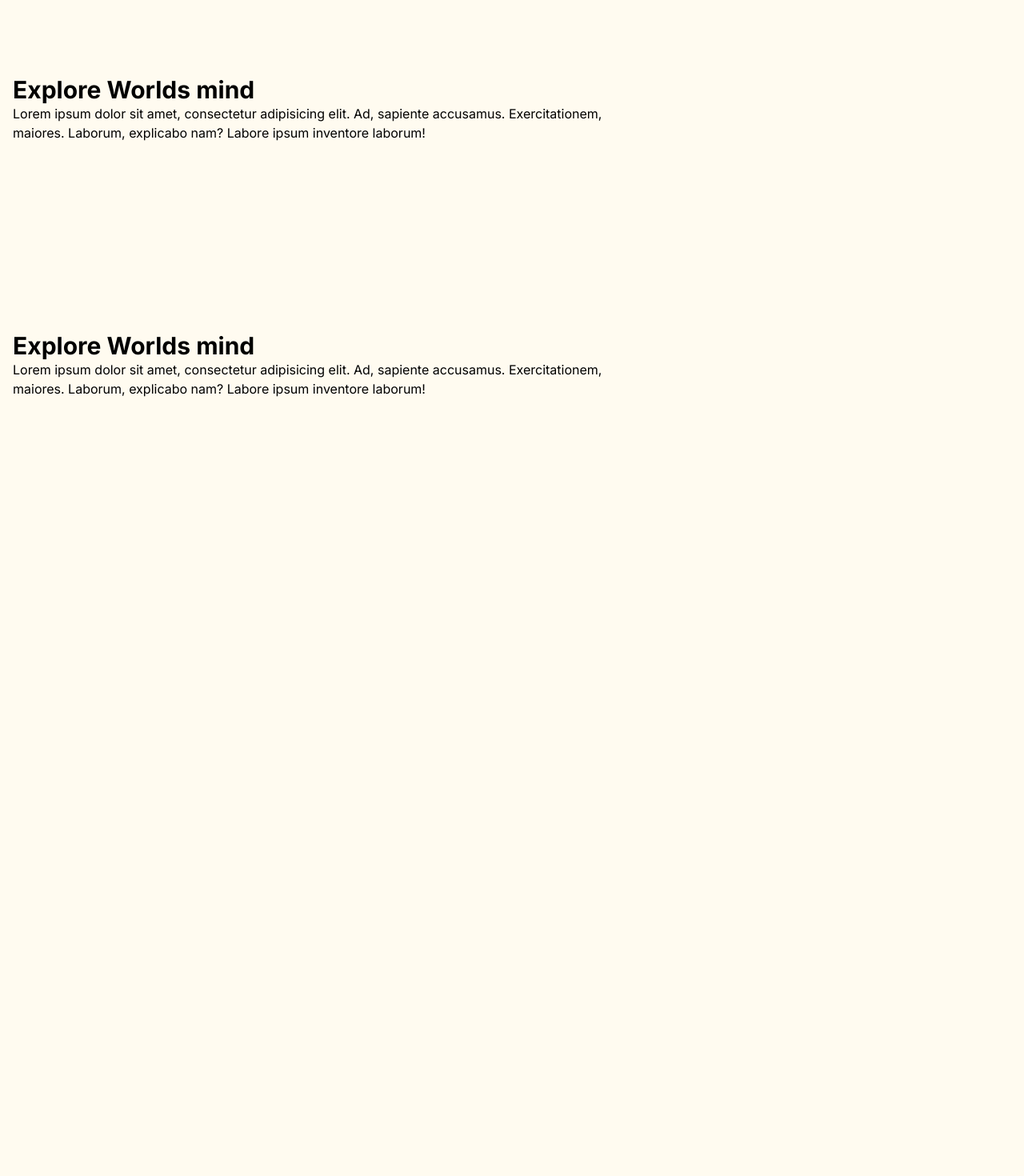
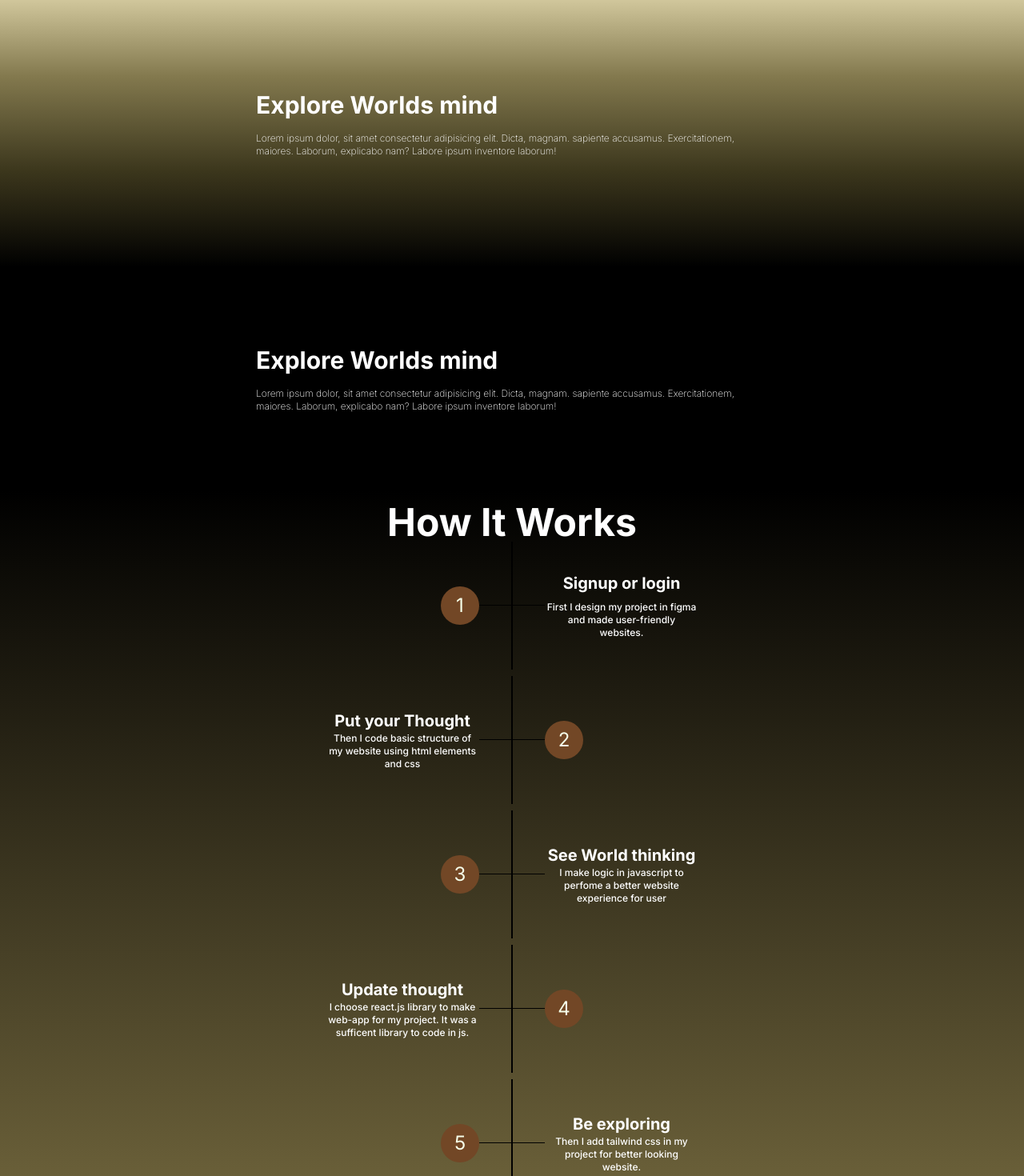
Before and after one commit to MAHARSHI025/fullnext, a Next.js app: page / in a window 1280 px wide. Shown: the part 300-1770 px from the top of the page at 80% size. Before the commit the page ends 916 px from the top, so only its background shows below. Built offline with nearby package versions, Linux system fonts and the light colour scheme.

Commit message:
ui changes

```diff
--- a/src/app/globals.css
+++ b/src/app/globals.css
@@ -136,14 +136,64 @@ body {
   border: none !important;
   color: black !important;
 }
+.info{
+  background-color: black;
+  color: white;
+  margin: 0%;
+  padding: 1.2rem;
+}
+.bgier{
+  /* background-image: linear-gradient(180deg, #e4daaf, #4a4739, black); */
+  background-image: linear-gradient(180deg, #e4daaf, #83794e, #3b361c, black);
+}
 .lootie{
   height: 20rem;
 }
+.lootie2{
+  height: 15rem;
+}
 .area{
-  max-width: 50rem;
+  max-width: 40rem;
+}
+.line {
+  border-left: 2px solid black;
+  height: 10rem;
+  width: 0;
+}
+hr {
+  width: 2.5rem;
+  border-color: black;
+  background-color: black;
+}
+.number {
+  font-size: 1.5rem;
+  background-color: #724726;
+  color: #F6FFEA;
+  height: 3rem;
+  width: 3rem;
+  border-radius: 100px;
+}
+.about{
+ color: white;
+ padding: 1rem;
+  background-image: linear-gradient(180deg, black, #70653c);
 }
 @media screen and (max-width:1200px ) {
   .info2{
     flex-wrap: wrap;
+    justify-content: center;
+    align-items: center;
+  }
+  .btn{
+    display: flex;
+    justify-content: center;
+    margin-bottom: 1rem;
+  }
+  .lootie{
+    margin-bottom: -2rem;
+    margin-top: -1rem;
+  }
+  .lootie2{
+    margin: 1rem;
   }
 }
--- a/src/app/page.js
+++ b/src/app/page.js
@@ -10,27 +10,88 @@ export default function Home() {
           <h1 className=" text-center text-5xl font-bold">Thought is Forever</h1>
           <div className="btn">
             <Link href={"/thoughts"}><button type="submit" className=' my-2 border-2 px-4 py-1 rounded-lg mainbtn'>Explore</button></Link>
-            <Link href={"/"}><button type="submit" className=' my-2 border-2 px-4 py-1 rounded-lg subbtn'>Read about</button></Link>
+            <Link href={"#about"}><button type="submit" className=' my-2 border-2 px-4 py-1 rounded-lg subbtn'>Read about</button></Link>
           </div>
         </div>
       </div>
 
-      <div className="info flex flex-wrap-reverse items-center mx-4">
-        <div className="area flex flex-col justify-center ">
-          <h1 className=" text-3xl font-bold">Explore Worlds mind</h1>
-          <h1 className=" ">Lorem ipsum dolor sit amet, consectetur adipisicing elit. Ad, sapiente accusamus. Exercitationem, maiores. Laborum, explicabo nam? Labore ipsum inventore laborum!</h1>
+      <div>
+        <div className="info bgier flex flex-wrap-reverse justify-center items-center mx-4">
+          <div className="area flex flex-col justify-center gap-4">
+            <h1 className=" text-3xl font-bold">Explore Worlds mind</h1>
+            <h1 className=" font-extralight text-xs" >Lorem ipsum dolor, sit amet consectetur adipisicing elit. Dicta, magnam. sapiente accusamus. Exercitationem, maiores. Laborum, explicabo nam? Labore ipsum inventore laborum!</h1>
+          </div>
+          <div className="lootie ">
+            <dotlottie-player src="https://lottie.host/8c0d9651-94d8-46ad-9f3e-d06ef100a470/ClMzMGK47k.json" background="transparent" speed="1" direction="1" playMode="normal" loop autoplay></dotlottie-player>
+          </div>
         </div>
-        <div className="lootie">
-          <dotlottie-player src="https://lottie.host/d3624a05-f580-4d44-bbe1-962960ed32c1/qRUzYbADPN.json" background="transparent" speed="1" direction="1" playMode="normal" loop autoplay></dotlottie-player>
+        <div className="info info2 flex  justify-center items-center mx-4">
+          <div className="lootie lootie2">
+            <dotlottie-player src="https://lottie.host/e7c954e1-040b-43a0-9616-bf80c6f56dfb/xh0yxjcu9o.json" background="transparent" speed="1" direction="1" playMode="normal" loop autoplay></dotlottie-player>
+          </div>
+          <div className="area flex  flex-col justify-center gap-4">
+            <h1 className=" text-3xl font-bold">Explore Worlds mind</h1>
+            <h1 className=" font-extralight text-xs" >Lorem ipsum dolor, sit amet consectetur adipisicing elit. Dicta, magnam. sapiente accusamus. Exercitationem, maiores. Laborum, explicabo nam? Labore ipsum inventore laborum!</h1>
+          </div>
         </div>
       </div>
-      <div className="info info2 flex  items-center mx-4">
-        <div className="lootie">
-          <dotlottie-player src="https://lottie.host/8c3dc4fb-72f2-4252-90c0-bed6fc99b450/DNUtt9Xel9.json" background="transparent" speed="1" direction="1" playMode="normal" loop autoplay></dotlottie-player>
-        </div>
-        <div className="area flex  flex-col justify-center">
-          <h1 className=" text-3xl font-bold">Explore Worlds mind</h1>
-          <h1 className=" ">Lorem ipsum dolor sit amet, consectetur adipisicing elit. Ad, sapiente accusamus. Exercitationem, maiores. Laborum, explicabo nam? Labore ipsum inventore laborum!</h1>
+
+      <div className="about" id="about">
+        <h1 className=" text-center text-5xl font-bold">How It Works</h1>
+        <div className="section flex gap-2 justify-center flex-col">
+          <div className="column">
+            <div data-aos="fade-in" className=" flex flex-row justify-center items-center">
+              <div className="first w-48 flex justify-end items-center"><h1 className='number text-center flex justify-center items-center '>1</h1></div>
+              <hr />
+              <div className="line"></div>
+              <hr />
+              <div className="text w-48 flex  flex-col justify-center items-center gap-2">
+                <h1 className=" text-xl font-bold">Signup or login</h1>
+                <h1 className=' text-center font-medium text-xs'>First I design my project in figma and made user-friendly websites.</h1>
+              </div>
+            </div>
+          </div>
+          <div data-aos="fade-in" className=" flex flex-row justify-center items-center">
+            <div className="text w-48 flex  flex-col justify-center items-center">
+              <h1 className=" text-xl font-bold">Put your Thought</h1>
+              <h1 className=' text-center font-medium text-xs'>Then I code basic structure of my website using html elements and css</h1>
+            </div>
+            <hr />
+            <div className="line"></div>
+            <hr />
+            <div className="first w-48 flex justify-start items-center"><h1 className='number text-center flex justify-center items-center'>2</h1></div>
+          </div>
+          <div data-aos="fade-in" className=" flex flex-row justify-center items-center">
+            <div className="first w-48 flex justify-end items-center"><h1 className='number text-center flex justify-center items-center'>3</h1></div>
+            <hr />
+            <div className="line"></div>
+            <hr />
+            <div className="text w-48 flex  flex-col justify-center items-center">
+              <h1 className=" text-xl font-bold">See World thinking</h1>
+              <h1 className=' text-center font-medium text-xs'>I make logic in javascript to perfome a better website experience for user</h1>
+            </div>
+          </div>
+          <div data-aos="fade-in" className=" flex flex-row justify-center items-center">
+            <div className="text w-48 flex  flex-col justify-center items-center">
+              <h1 className=" text-xl font-bold">Update thought</h1>
+              <h1 className=' text-center font-medium text-xs'>I choose react.js library to make web-app for my project. It was a sufficent library to code in js.</h1>
+            </div>
+            <hr />
+            <div className="line"></div>
+            <hr />
+            <div className="first w-48 flex justify-start items-center"><h1 className='number text-center flex justify-center items-center'>4</h1></div>
+          </div>
+          <div data-aos="fade-in" className=" flex flex-row justify-center items-center">
+            <div className="first w-48 flex justify-end items-center"><h1 className='number text-center flex justify-center items-center'>5</h1></div>
+            <hr />
+            <div className="line"></div>
+            <hr />
+            <div className="text w-48 flex  flex-col justify-center items-center">
+              <h1 className=" text-xl font-bold">Be exploring</h1>
+              <h1 className=' text-center font-medium text-xs'>Then I add tailwind css in my project for better looking website.</h1>
+            </div>
+          </div>
+
         </div>
       </div>
     </>
```
